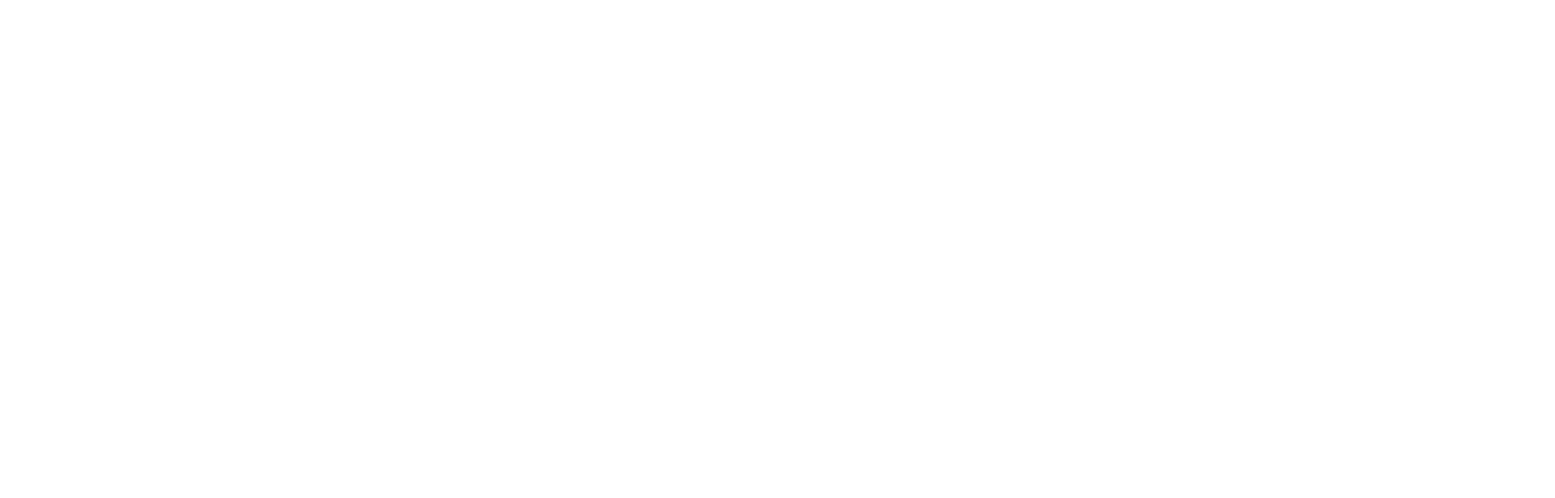
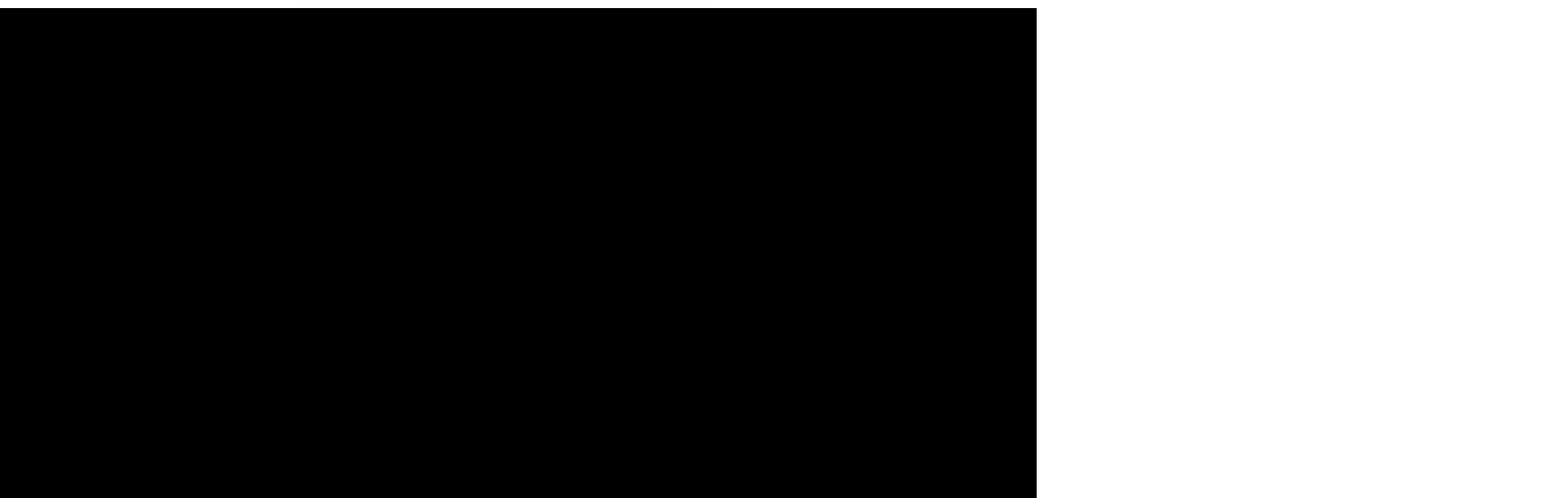
Before and after one commit to tms-js-pro-fe-68/D_alinaVinni, a React (Vite) app: page / in a window 1280 px wide. Shown: the top 616 px of the page at 81% size, 1920 px wide, since content can reach past the window. Built offline with nearby package versions, Linux system fonts and the light colour scheme.

Commit message:
Background

```diff
--- a/src/App.css
+++ b/src/App.css
@@ -42,14 +42,13 @@
 }
 
 .filter-blur-light{
-  filter: blur(3.5rem);
+  filter: blur(25rem);
 }
 
 .animation_light{
   animation-name: light;
-  animation-duration: 13s;
+  animation-duration: 5s;
   animation-iteration-count: infinite;
-  animation-delay: 1.4s;
 }
 
 @keyframes light{
--- a/src/components/HomePageContext.jsx
+++ /dev/null
@@ -1,13 +0,0 @@
-import { createContext, useContext, useState } from "react";
-
-const Context = createContext()
-
-export const useHomePageContext = () => useContext(Context)
-
-export default function HomePageContext({children, ...otherProps}){
-    const [isInitialized, setInitialized] = useState(false)
-
-    return <Context.Provider value={{isInitialized}}>
-        {children}
-    </Context.Provider>
-}
--- a/src/homePage/HomePage.jsx
+++ b/src/homePage/HomePage.jsx
@@ -1,8 +1,19 @@
-import { Box } from '@mui/material'
 import BoxBG from '../theme/BoxBG.jsx'
+import ContentConteiner from '../theme/BoxBG.jsx'
 
 export default function HomePage(){
     return(
-        <BoxBG></BoxBG>
+        <BoxBG>
+            <ContentConteiner>
+            <header style={{
+                width:'100%',
+                height: '30px',
+                marginTop: '0px',
+                background: 'blue',
+            }}>
+                gkfkgflkgfgflgflkggdk
+            </header>
+            </ContentConteiner>
+        </BoxBG>
     )
 }
--- a/src/theme/BoxBG.jsx
+++ b/src/theme/BoxBG.jsx
@@ -1,28 +1,24 @@
-import HomePageContext from '../components/HomePageContext'
+
 import CircleTheme from './CirclesLight'
 import styled from '@emotion/styled'
 
-const bodyWidth = document.documentElement.clientWidth
-// console.log(bodyWidth)
-const bodyHeight= document.documentElement.clientHeight
-// console.log(bodyHeight)
-
 export default function BoxBG(){
-    const BackgroundDiv = styled.div`
-    background-color: #FFFGGHH;
+    const BoxBG = styled.div`
+    background: black;
     width: 100%;
-    height: 1000PX;
-    z-index: -10;
+    margin-top:0px;
+    z-index: -20;
     `
+    const ContentConteiner = styled.div`
+    z-index: 0`
 
     return(
-        <HomePageContext>
-            <div className='parent' style={{background: 'black',
-            width: "100%",
-            marginTop:"0px",
-            zIndex: "-20"}}>
-                <CircleTheme {...{ bodyWidth, bodyHeight }}/>
-            </div>
-        </HomePageContext>
+            <BoxBG className='BoxBG'>
+                <CircleTheme>
+                    <ContentConteiner className='ContentConteiner'>
+
+                    </ContentConteiner>
+                </CircleTheme>
+            </BoxBG>
     )
 }
--- a/src/theme/CirclesLight.jsx
+++ b/src/theme/CirclesLight.jsx
@@ -1,10 +1,16 @@
 import styled from '@emotion/styled'
-import { useState } from 'react';
-import { useHomePageContext } from '../components/HomePageContext.jsx'
+import { useEffect } from 'react';
 
-export default function CirclesLight({ bodyWidth, bodyHeight }){
-    const [currentTimesCallLight, setCurrentTimesCallLight] = useState([])
-    const {isInitialized} = useHomePageContext();
+// не перерисовываются круги стр: 69-72
+// не установился npm install react-gradient
+// на каждые 1000рх высоту ставить по одному кругу => изменить randomTimesCallLights()
+// console.log(`${storageCircles} clear`)
+// console.log(`${storageCircles} new state`) - выкидывает дважды
+// useEffect - срабатывает первый раз
+// постоянное измерение bodyHeight
+
+const bodyWidth = document.documentElement.clientWidth;
+const bodyHeight = document.documentElement.clientHeight;
 
 let palette = [
     '#FFAA6C', '#FF007E', '#EA72FF', '#FFE198',
@@ -12,20 +18,19 @@
     '#82FFF9', '#5D85FF', '#D015FF', '#FF3278',
 ];
 
-    let currSettLight = {
+let currSettLight;
+
+function randomSettingsLight(){
+    currSettLight = {
         Color: [],
         Size: [],
         PositionTop: [],
         PositionLeft: [],
         indexLayer: [],
-    }
+    };
+    currSettLight.Color.push(palette[Math.floor(Math.random() * palette.length)])
 
-    function randomSettingsLight(){
-        currSettLight.Color.push(palette[Math.floor(Math.random() * palette.length)]) ;
-
-        for(let i = 0; i < 2; i++){
-            currSettLight.Size.push(Math.floor(Math.random() * ((bodyWidth/2,5) - 400 +1)) + 400)
-        }
+    currSettLight.Size.push(Math.floor(Math.random() * (1200 - 700 +1)) + 700)
 
     currSettLight.PositionTop.push(Math.floor(Math.random() * ((bodyHeight/2) - 220 +1)) + 220)
 
@@ -33,48 +38,55 @@
 
     currSettLight.indexLayer.push(Math.floor(Math.random() * (10 - 5 +1)) + 5)
 }
-    randomSettingsLight() //default first time call
-    console.log(currSettLight)
+
+export default function CirclesLight(){
 
     const CircleTheme = styled.div`
-    margin-top: 0px;
+    margin-top: 10px;
+    widht: 100%;
     z-index: -15;
     `
+    let storageCircles = [];
+
+    function randomTimesCallLights(){
+        let timesCallLight = Math.floor(Math.random() * ((bodyHeight/50) - (bodyHeight/200))) + (bodyHeight/200);
+
+        for(let i=0; i<timesCallLight; i++){
+            randomSettingsLight()
+
+            let CircleLight =
+            {backgroundColor: `${currSettLight.Color}`,
+            borderRadius: `50%`,
+            width: `${currSettLight.Size}px`,
+            height: `${currSettLight.Size}px`,
+            paddingTop: `200px`,
+            marginLeft: `${currSettLight.PositionLeft}px`,
+            zIndex: `-${currSettLight.indexLayer}`,
+            opacity: '70%'}
+
+            storageCircles.push(CircleLight)
+        }
+        // console.log(storageCircles)
+    }
+    randomTimesCallLights() //default call
+
+    // setInterval(() => {
+    //     storageCircles.length = 0;
+    //     console.log(`${storageCircles} clear`)
+    // }, 10000) //repeating call
+
+    // useEffect(() => {
+    //     randomTimesCallLights()
+    //     console.log(`${storageCircles} new state`)
+    // }, [storageCircles])
 
     return(
-        <CircleTheme className='filter-blur-light animation_light'>
+        <CircleTheme className='CircleTheme'>
+            {storageCircles.map((el, index) => {
+                return(
+                    <div className='filter-blur-light animation_light' key={index} style={el}></div> //вынести в кач-ве функции
+                )
+            })}
         </CircleTheme>
     )
 }
-
-
-    // ${currentPositionTop}
-    // const CircleLight = styled.div`
-    // background: ${currentColor.join(',')};
-    // border-radius: 50%;
-    // width: ${currentSize[0]}px;
-    // height: ${currentSize[1]}px;
-    // margin-top: 0px;
-    // margin-left: ${currentPositionLeft}px;
-    // z-index: -${indexLayer};
-    // `
-    // function styleEveryCircle(){
-    //     return (CircleLight)
-    // }
-
-    // function randomTimesCallLights(){
-    //     const timesCalling = 3;
-    //     // Math.floor(Math.random() * (5 - 0)) + 0;
-    //     for(let i=0; i<timesCalling; i++){
-    //         setCurrentTimesCallLight(styleEveryCircle())
-    //     }
-    //     return currentTimesCallLight
-    // }
-
-    // const [currentState, setCurrentState] = useState(randomTimesCallLights()) //default first time call
-
-    // setInterval(() => setCurrentState(randomTimesCallLights()), 15000) //overwriting - next times calls
-
-    // console.log(currentState)
-
- // <CircleLight className='filter-blur-light animation_light' />
```
Also changed, not shown: 1 other file (tests, documents, lock files or other folders). Lines whose indentation alone changed are shown as unchanged.
